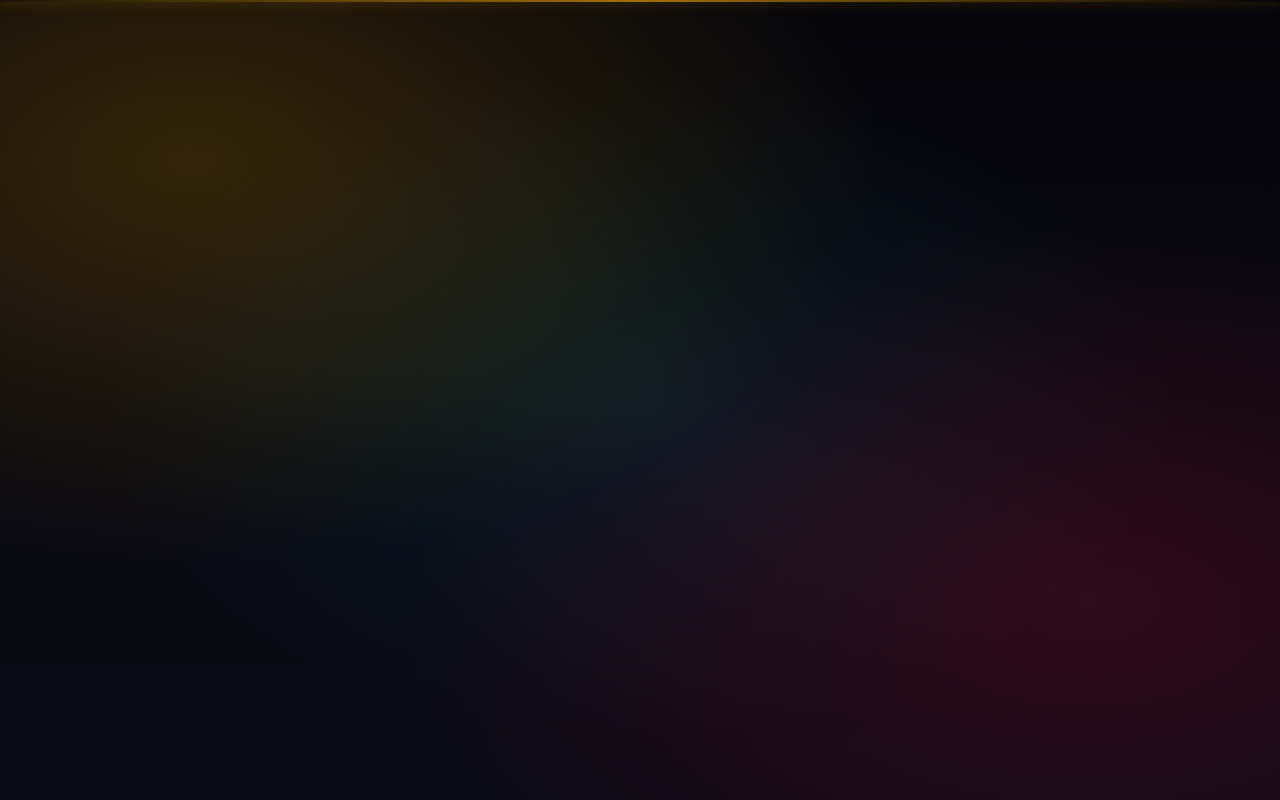
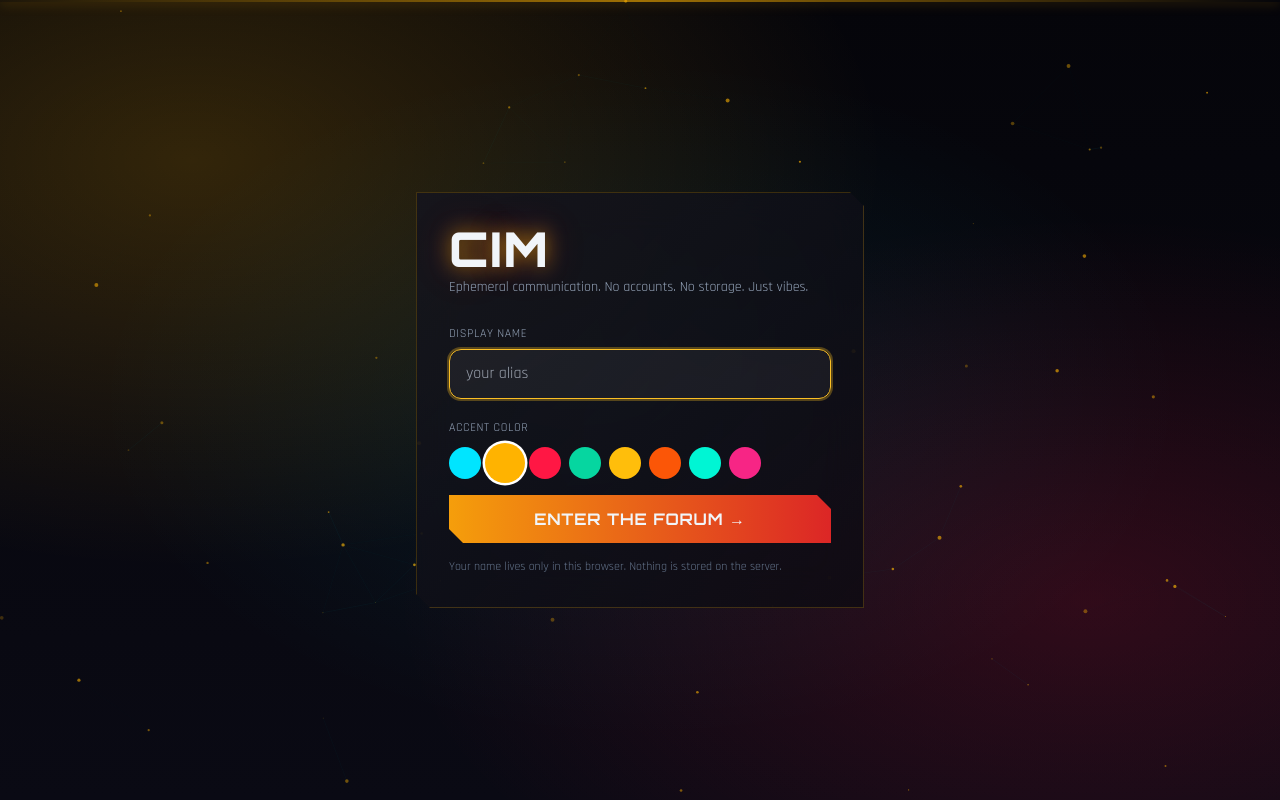
Before and after one commit to x1yl/cim, a React (Vite) app in the folder client/: page / in a window 1280 px wide. Shown: the top 800 px of the page. Built offline with nearby package versions, Linux system fonts and the light colour scheme; no server answers.

Commit message:
fix: restore fixed positioning for particle canvas (was pushing content below fold)

```diff
--- a/client/src/index.css
+++ b/client/src/index.css
@@ -23,6 +23,13 @@ html, body, #root { height: 100%; background: transparent; }
   animation: scan 6s linear infinite;
   box-shadow: 0 0 12px rgba(255,179,0,0.5);
   z-index: 1;
+}
+
+.particles {
+  position: fixed;
+  inset: 0;
+  z-index: 1;
+  pointer-events: none;
 }
 
 .glass {
```
